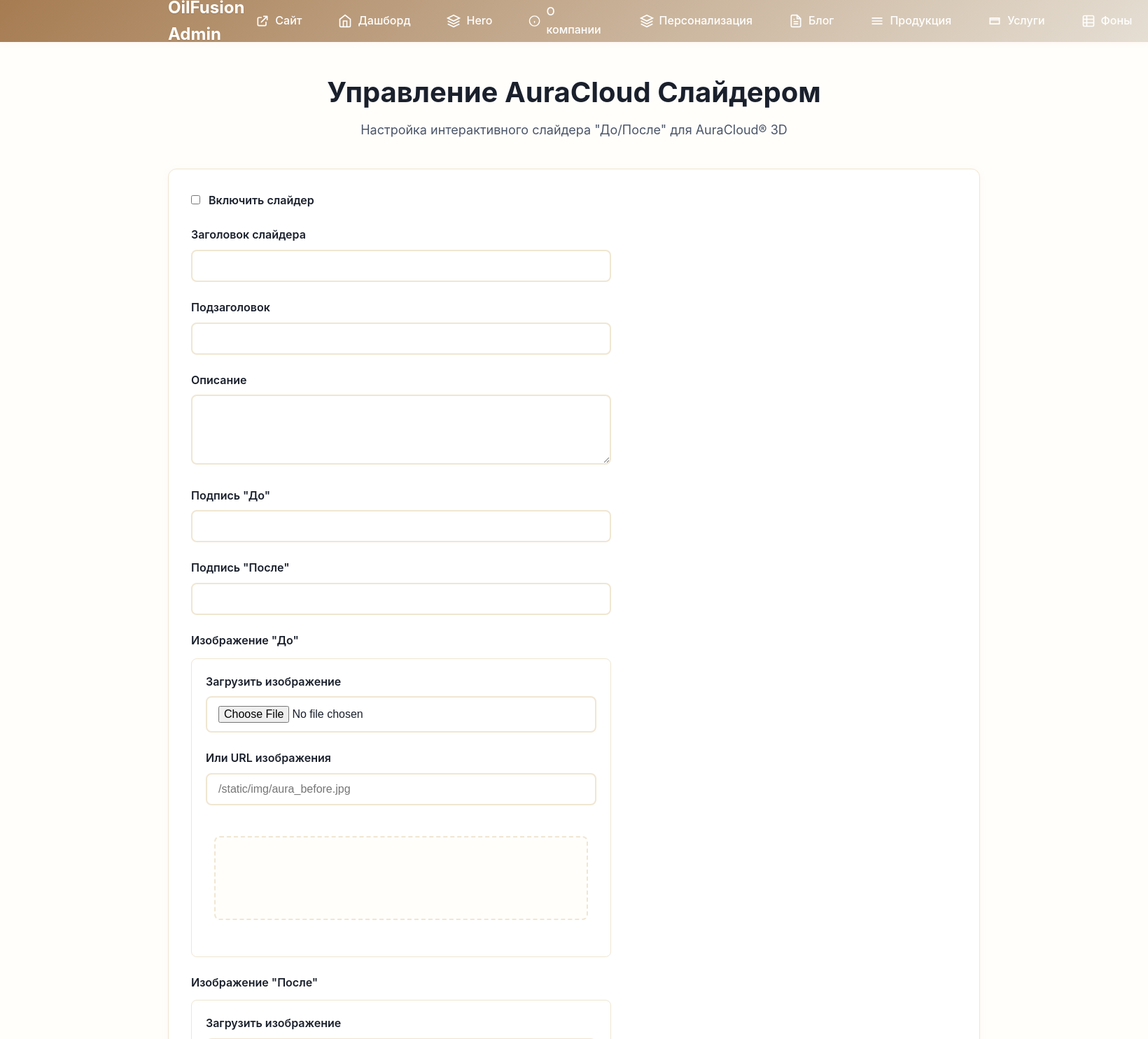
After one commit to KoboSteruS/OilFusion_lending, a Flask app: template app/templates/admin/auracloud_slider.html in a window 1640 px wide; the page is wider, and only the part inside the window is pictured. The commit adds this page. Shown: the top 1485 px of that part at 70% size. Run offline with Flask 3, Linux system fonts and the light colour scheme; the template is opened without the code that fills it, so the values that code supplies are empty.

Commit message:
feat: реализован интерактивный AuraCloud слайдер До/После с админкой

```diff
--- a/app/models/__init__.py
+++ b/app/models/__init__.py
@@ -9,5 +9,6 @@ from app.models.services import ServicesContent
 from app.models.contacts import ContactsContent
 from app.models.hero import HeroContent
 from app.models.sections_visibility import SectionsVisibility
+from app.models.auracloud_slider import AuraCloudSlider
 
-__all__ = ['AboutContent', 'PersonalizationContent', 'BlogArticle', 'BlogContent', 'SectionBackgrounds', 'ProductsContent', 'ServicesContent', 'ContactsContent', 'HeroContent', 'SectionsVisibility']
+__all__ = ['AboutContent', 'PersonalizationContent', 'BlogArticle', 'BlogContent', 'SectionBackgrounds', 'ProductsContent', 'ServicesContent', 'ContactsContent', 'HeroContent', 'SectionsVisibility', 'AuraCloudSlider']
--- a/app/static/js/main.js
+++ b/app/static/js/main.js
@@ -16,6 +16,7 @@
         initBeforeAfterSlider();
         initHeaderScroll();
         initProductsSlider();
+        initAuraCloudSlider(); // AuraCloud slider
     });
 
     // ===== Мобильное меню =====
@@ -372,4 +373,85 @@
         startAutoScroll();
     }
 
+    // ===== AuraCloud Слайдер До/После =====
+    function initAuraCloudSlider() {
+        const slider = document.getElementById('auracloudSlider');
+        if (!slider) return;
+
+        const handle = slider.querySelector('.slider-handle');
+        const afterImage = slider.querySelector('.after-image');
+        const sliderButton = slider.querySelector('.slider-button');
+
+        if (!handle || !afterImage || !sliderButton) return;
+
+        let isDragging = false;
+        let startX = 0;
+        let currentX = 0;
+
+        // Обработчики мыши
+        sliderButton.addEventListener('mousedown', startDrag);
+        handle.addEventListener('mousedown', startDrag);
+
+        // Обработчики касания для мобильных
+        sliderButton.addEventListener('touchstart', startDrag, { passive: false });
+        handle.addEventListener('touchstart', startDrag, { passive: false });
+
+        function startDrag(e) {
+            isDragging = true;
+            startX = e.type === 'mousedown' ? e.clientX : e.touches[0].clientX;
+            currentX = startX;
+
+            document.addEventListener('mousemove', drag);
+            document.addEventListener('mouseup', stopDrag);
+            document.addEventListener('touchmove', drag, { passive: false });
+            document.addEventListener('touchend', stopDrag);
+
+            e.preventDefault();
+        }
+
+        function drag(e) {
+            if (!isDragging) return;
+
+            currentX = e.type === 'mousemove' ? e.clientX : e.touches[0].clientX;
+            updateSlider();
+            e.preventDefault();
+        }
+
+        function stopDrag() {
+            isDragging = false;
+            document.removeEventListener('mousemove', drag);
+            document.removeEventListener('mouseup', stopDrag);
+            document.removeEventListener('touchmove', drag);
+            document.removeEventListener('touchend', stopDrag);
+        }
+
+        function updateSlider() {
+            const sliderRect = slider.getBoundingClientRect();
+            const sliderWidth = sliderRect.width;
+            const relativeX = currentX - sliderRect.left;
+            const percentage = Math.max(0, Math.min(100, (relativeX / sliderWidth) * 100));
+
+            // Обновляем позицию ручки
+            handle.style.left = percentage + '%';
+
+            // Обновляем clip-path для изображения "После"
+            afterImage.style.clipPath = `polygon(${percentage}% 0%, 100% 0%, 100% 100%, ${percentage}% 100%)`;
+        }
+
+        // Обработчик клика по слайдеру
+        slider.addEventListener('click', function(e) {
+            if (e.target === slider || e.target.classList.contains('slider-container')) {
+                const sliderRect = slider.getBoundingClientRect();
+                const relativeX = e.clientX - sliderRect.left;
+                const percentage = (relativeX / sliderRect.width) * 100;
+
+                currentX = e.clientX;
+                updateSlider();
+            }
+        });
+
+        // Инициализация в центре
+        updateSlider();
+    }
+
 })();
--- /dev/null
+++ b/app/templates/admin/auracloud_slider.html
@@ -0,0 +1,169 @@
+{% extends "admin/base.html" %}
+
+{% block title %}AuraCloud Слайдер - Админка OilFusion{% endblock %}
+
+{% block content %}
+<div class="admin-edit-page">
+    <div class="admin-page-header">
+        <h1 class="admin-page-title">Управление AuraCloud Слайдером</h1>
+        <p class="admin-page-subtitle">Настройка интерактивного слайдера "До/После" для AuraCloud® 3D</p>
+    </div>
+
+    <div class="admin-section">
+        <form method="POST" action="{{ url_for('admin.auracloud_slider_update', token=token) }}" class="admin-form" enctype="multipart/form-data">
+            <div class="admin-form-group">
+                <label class="admin-form-label">
+                    <input type="checkbox" name="enabled" {% if slider.enabled %}checked{% endif %} style="margin-right: 8px;">
+                    Включить слайдер
+                </label>
+            </div>
+
+            <div class="admin-form-group">
+                <label for="title" class="admin-form-label">Заголовок слайдера</label>
+                <input type="text" id="title" name="title" class="admin-form-input"
+                       value="{{ slider.title }}" required>
+            </div>
+
+            <div class="admin-form-group">
+                <label for="subtitle" class="admin-form-label">Подзаголовок</label>
+                <input type="text" id="subtitle" name="subtitle" class="admin-form-input"
+                       value="{{ slider.subtitle }}" required>
+            </div>
+
+            <div class="admin-form-group">
+                <label for="description" class="admin-form-label">Описание</label>
+                <textarea id="description" name="description" class="admin-form-textarea" rows="3" required>{{ slider.description }}</textarea>
+            </div>
+
+            <div class="admin-form-group">
+                <label for="before_label" class="admin-form-label">Подпись "До"</label>
+                <input type="text" id="before_label" name="before_label" class="admin-form-input"
+                       value="{{ slider.before_label }}" required>
+            </div>
+
+            <div class="admin-form-group">
+                <label for="after_label" class="admin-form-label">Подпись "После"</label>
+                <input type="text" id="after_label" name="after_label" class="admin-form-input"
+                       value="{{ slider.after_label }}" required>
+            </div>
+
+            <!-- Изображение "До" -->
+            <div class="admin-form-group">
+                <label class="admin-form-label">Изображение "До"</label>
+                <div class="admin-image-upload-section">
+                    <div class="admin-form-group">
+                        <label for="before_image" class="admin-form-label">Загрузить изображение</label>
+                        <input type="file" id="before_image" name="before_image" class="admin-form-input" accept="image/*" onchange="previewImage(this, 'before_preview')">
+                    </div>
+                    <div class="admin-form-group">
+                        <label for="before_image_url" class="admin-form-label">Или URL изображения</label>
+                        <input type="url" id="before_image_url" name="before_image_url" class="admin-form-input" value="{{ slider.before_image if slider.before_image else '' }}" placeholder="/static/img/aura_before.jpg" onchange="previewImageFromUrl(this, 'before_preview')">
+                    </div>
+                    <div class="admin-form-group">
+                        <div class="admin-image-info">
+                            <div id="before_preview" class="admin-preview-image">
+                                {% if slider.before_image %}
+                                <img src="{{ slider.before_image }}" alt="Предварительный просмотр" style="max-width: 200px; border-radius: 8px; border: 1px solid var(--admin-border);">
+                                {% endif %}
+                            </div>
+                        </div>
+                    </div>
+                </div>
+            </div>
+
+            <!-- Изображение "После" -->
+            <div class="admin-form-group">
+                <label class="admin-form-label">Изображение "После"</label>
+                <div class="admin-image-upload-section">
+                    <div class="admin-form-group">
+                        <label for="after_image" class="admin-form-label">Загрузить изображение</label>
+                        <input type="file" id="after_image" name="after_image" class="admin-form-input" accept="image/*" onchange="previewImage(this, 'after_preview')">
+                    </div>
+                    <div class="admin-form-group">
+                        <label for="after_image_url" class="admin-form-label">Или URL изображения</label>
+                        <input type="url" id="after_image_url" name="after_image_url" class="admin-form-input" value="{{ slider.after_image if slider.after_image else '' }}" placeholder="/static/img/aura_after.jpg" onchange="previewImageFromUrl(this, 'after_preview')">
+                    </div>
+                    <div class="admin-form-group">
+                        <div class="admin-image-info">
+                            <div id="after_preview" class="admin-preview-image">
+                                {% if slider.after_image %}
+                                <img src="{{ slider.after_image }}" alt="Предварительный просмотр" style="max-width: 200px; border-radius: 8px; border: 1px solid var(--admin-border);">
+                                {% endif %}
+                            </div>
+                        </div>
+                    </div>
+                </div>
+            </div>
+
+            <div class="admin-form-actions">
+                <button type="submit" class="admin-btn admin-btn-primary">Сохранить изменения</button>
+                <a href="{{ url_for('admin.dashboard', token=token) }}" class="admin-btn admin-btn-outline">Назад к панели</a>
+            </div>
+        </form>
+    </div>
+</div>
+
+<script>
+// Предварительный просмотр изображений
+function previewImage(input, previewId) {
+    const preview = document.getElementById(previewId);
+    if (input.files && input.files[0]) {
+        const reader = new FileReader();
+        reader.onload = function(e) {
+            preview.innerHTML = `<img src="${e.target.result}" alt="Предварительный просмотр" style="max-width: 200px; border-radius: 8px; border: 1px solid var(--admin-border);">`;
+        };
+        reader.readAsDataURL(input.files[0]);
+    }
+}
+
+function previewImageFromUrl(input, previewId) {
+    const preview = document.getElementById(previewId);
+    const url = input.value.trim();
+    if (url) {
+        preview.innerHTML = `<img src="${url}" alt="Предварительный просмотр" style="max-width: 200px; border-radius: 8px; border: 1px solid var(--admin-border);" onerror="this.style.display='none'">`;
+    } else {
+        preview.innerHTML = '';
+    }
+}
+</script>
+
+<style>
+.admin-image-upload-section {
+    background: var(--admin-bg-light);
+    padding: 20px;
+    border-radius: 8px;
+    border: 1px solid var(--admin-border);
+}
+
+.admin-image-info {
+    margin-top: 16px;
+}
+
+.admin-preview-image {
+    display: flex;
+    justify-content: center;
+    align-items: center;
+    min-height: 120px;
+    background: var(--admin-bg);
+    border: 2px dashed var(--admin-border);
+    border-radius: 8px;
+    padding: 16px;
+}
+
+.admin-preview-image img {
+    max-width: 200px;
+    max-height: 150px;
+    object-fit: contain;
+    border-radius: 8px;
+    border: 1px solid var(--admin-border);
+}
+
+.admin-form-actions {
+    display: flex;
+    gap: 16px;
+    margin-top: 32px;
+    padding-top: 24px;
+    border-top: 1px solid var(--admin-border);
+}
+</style>
+{% endblock %}
```
Also changed, not shown: app/models/auracloud_slider.py (added, +58 -0 lines), app/routes/admin.py (+64 -0 lines), app/routes/main.py (+7 -1 lines), app/static/css/sections.css (+111 -0 lines), app/templates/admin/dashboard.html (+11 -0 lines), app/templates/sections/personalization.html (+23 -1 lines).
